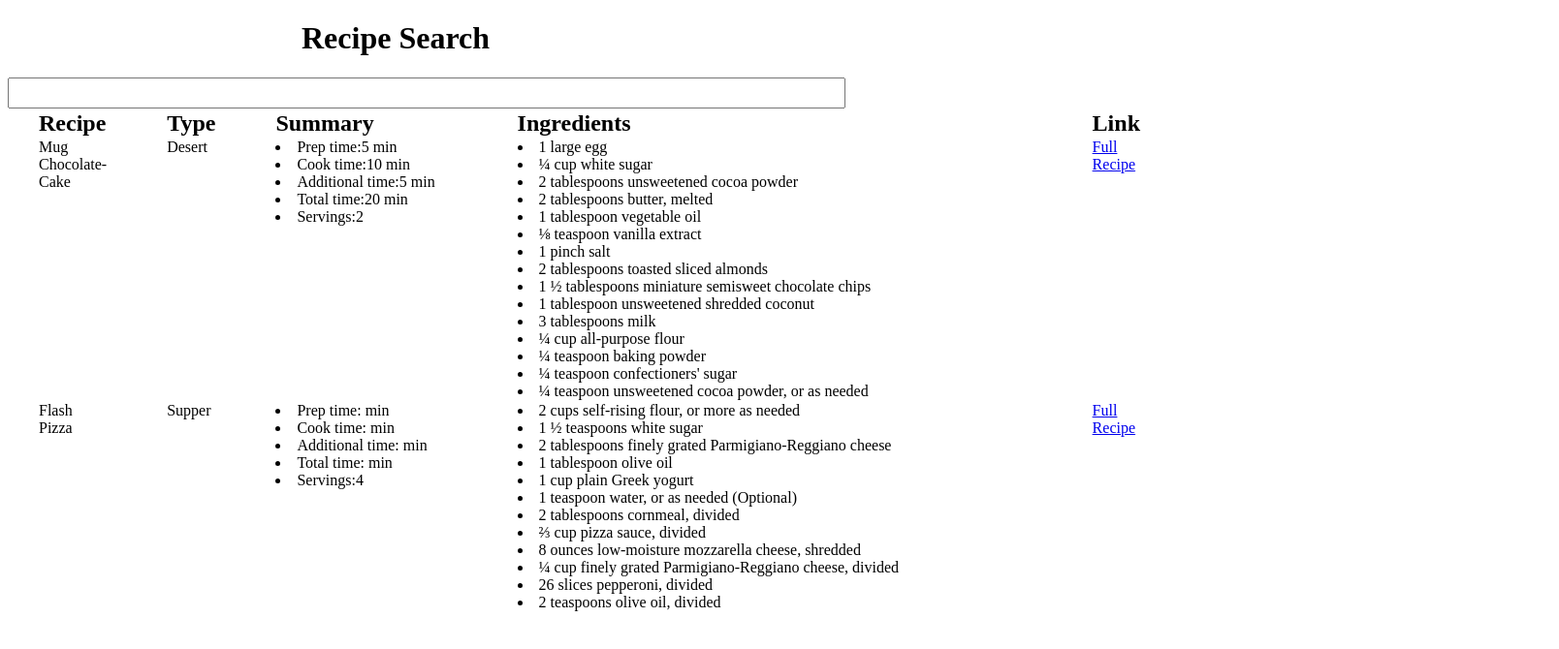
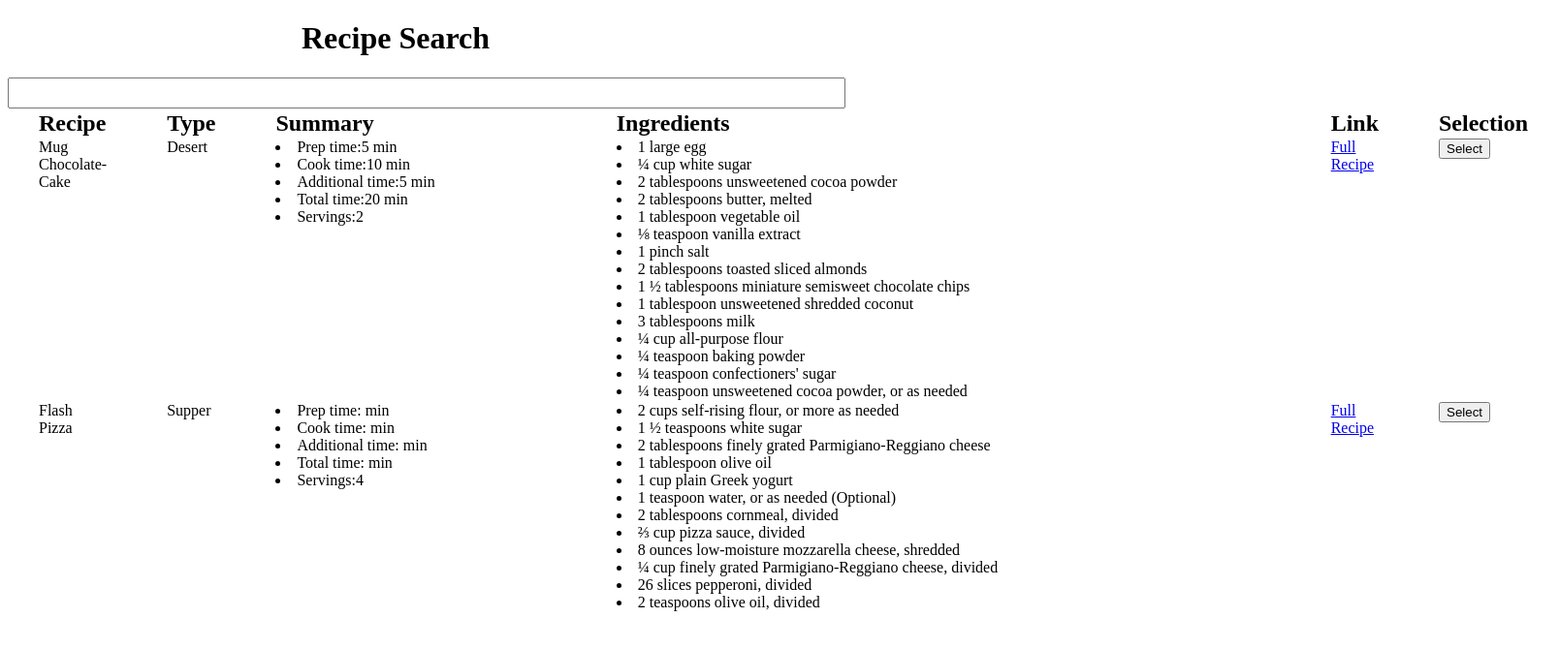
Before and after one commit to gcontesini/personal_react_webapp, a React (Create React App) app: page / in a window 1280 px wide. Shown: the top 670 px of the page at 97% size, 1608 px wide, since content can reach past the window. Built offline with nearby package versions, Linux system fonts and the light colour scheme.

Commit message:
Selection Button working

```diff
--- a/src/App.js
+++ b/src/App.js
@@ -12,13 +12,16 @@ function App() {
 	const [selectedItem, setSelectedItem] = React.useState(null);
 
 	const HandlerIngredients = ({_ingredients}) => (
+
 		<td> {_ingredients.map((_ingredients_) =>
 			<li key={_ingredients_.toString()}> {_ingredients_} </li>
 		)}
 		</td>
+
 	);
 
 	const HandlerSummary = ({_summary}) => (
+
 		<td>
 			<li>Prep time:{_summary.cook_time} min</li>
 			<li>Cook time:{_summary.prep_time} min</li>
@@ -28,30 +31,21 @@ function App() {
 		</td>
 	);
 
-	const HandlerRecipe = ({_recipe, selectRecipe}) => (
-		<tbody>
-		{_recipe
-			.filter((_recipe) => _recipe.name
-			.toLowerCase()
-			.includes( state.toLowerCase() ))
-			.map(_recipe_ => (
-				<tr
-				key={_recipe_.id}
-				// onSelect = {(Recipe.name) => setSelectedItem( Recipe.name ) }
-				>
-					<td>{_recipe_.name}</td>
-					<td>{_recipe_.type}</td>
-					<HandlerSummary _summary={_recipe_.summary}/>
-					<HandlerIngredients key={_recipe_.ingredients.toString()} _ingredients={_recipe_.ingredients}/>
+	const HandlerRecipe = ({_recipe, _selectRecipe}) => (
+
+		<tr>
+			<td>{_recipe.name}</td>
+			<td>{_recipe.type}</td>
+			<HandlerSummary _summary={_recipe.summary}/>
+			<HandlerIngredients key={_recipe.ingredients.toString()} _ingredients={_recipe.ingredients}/>
 			<td>
-						<a href={_recipe_.link} target="_blank"> Full Recipe </a>
+				<a href={_recipe.link} target="_blank"> Full Recipe </a>
 			</td>
-					{/* <td >
-						<button onClick={() => setSelectedItem( Recipe.name )} >Select</button>
-					</td> */}
+			<td >
+				<button onClick={() => _selectRecipe(_recipe)}>Select</button>
+			</td>
 		</tr>
-			))}
-		</tbody>
+
 	);
 
 	return (
@@ -69,6 +63,16 @@ function App() {
 				value={state}
 				onChange={( _state ) => setState( _state.target.value )}
 			/>
+			<div>
+				{selectedItem && (
+					<div>
+						<h3>
+							Selected Item: {selectedItem.name}
+							<button onClick={() => setSelectedItem(null)}> Clear Selection </button>
+						</h3>
+					</div>
+				)}
+			</div>
 			<div
 				dyplay={{
 					// display: "grid",
@@ -76,27 +80,31 @@ function App() {
 					gridColumnGap: "1rem",
 				}}
 			>
-				<div>
-					<table
-						width="150%"
-					>
+				<table width="200%" >
 					<thead>
 						<tr>
 							<th width="0%"> Recipe </th>
 							<th width="0%"> Type </th>
-								<th width="25%"> Summary</th>
+							<th width="30%"> Summary</th>
 							<th width="70%"> Ingredients </th>
-								<th width="65%"> Link </th>
+							<th width="40%"> Link </th>
+							<th width="0%"> Selection </th>
 						</tr>
 					</thead>
-						<HandlerRecipe key={Recipe.id} _recipe={Recipe}/>
+					<tbody>
+						{Recipe
+							.filter((Recipe) => Recipe.name
+							.toLowerCase()
+							.includes( state.toLowerCase() ))
+							.map(_recipe => (
+								<HandlerRecipe
+									key={_recipe.id}
+									_recipe={_recipe}
+									_selectRecipe={(_recipe)=> setSelectedItem(_recipe)}
+								/>
+						))}
+					</tbody>
 				</table>
-				</div>
-				{selectedItem && (
-					<div>
-						<h1>{selectedItem.name}</h1>
-					</div>
-				)}
 			</div>
 		</div>
 	);
```
Lines whose indentation alone changed are shown as unchanged.
